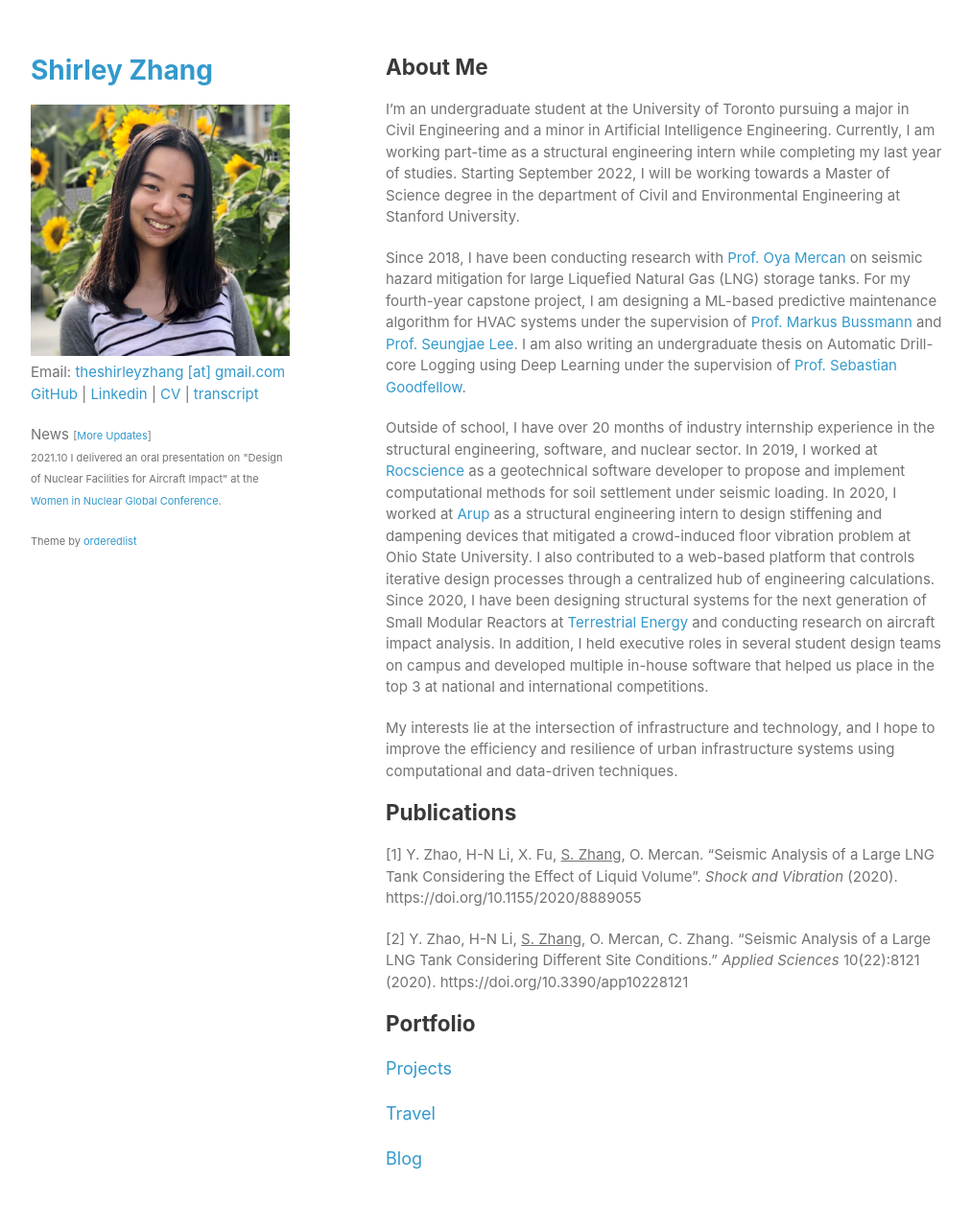
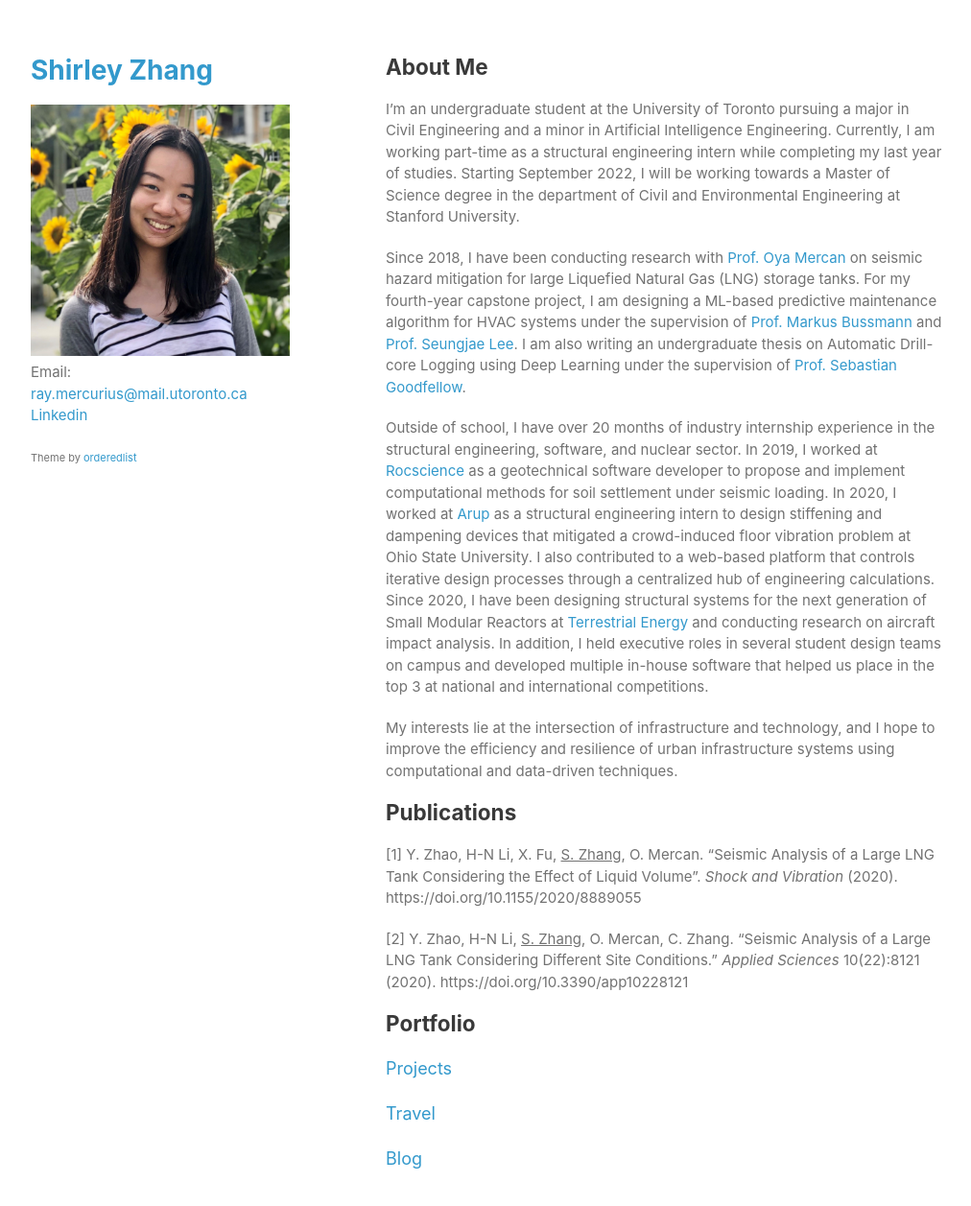
Before and after one commit to Ceudan/Ceudan_Reads.github.io, a Jekyll site: the page built from index.md, in a window 1280 px wide and 1291 px high. Shown: the top 1257 px of the window at 96% size, without its empty margins (133-1145 px from the left). Built offline with Jekyll 4.4.1, drawn with Linux system fonts in a browser that asks for light colours.

Commit message:
Update default.html

```diff
--- a/_layouts/default.html
+++ b/_layouts/default.html
@@ -1,7 +1,7 @@
 <!DOCTYPE html>
 <html lang="{{ site.lang | default: "en-US" }}">
   <head>
-    <title>Shirley Zhang</title>
+    <title>Ray Coden Mercurius</title>
     <meta charset="UTF-8">
     <meta http-equiv="X-UA-Compatible" content="IE=edge">
     <meta name="viewport" content="width=device-width, initial-scale=1">
@@ -20,12 +20,8 @@
           <img src="{{site.logo | relative_url}}" alt="Logo" />
         {% endif %}
 
-        <p>Email: <a href="mailto:theshirleyzhang@gmail.com">theshirleyzhang [at] gmail.com</a><br>
-          <a href="https://github.com/shirleyzhang2">GitHub</a> | <a href="https://www.linkedin.com/in/shirley-shuocheng-zhang/">Linkedin</a> |
-          <a href="/docs/cv/CV_ShirleyZ.pdf">CV</a> | <a href="/docs/cv/Transcript_ShirleyZ.pdf">transcript</a>
-        </p>
-        <p>News <small>[<a href="https://shirleyzhang2.github.io/news.html">More Updates</a>] <br>
-          2021.10  I delivered an oral presentation on "Design of Nuclear Facilities for Aircraft Impact" at the <a href="https://womeninnuclear.com/news-events/events/2021-women-in-nuclear-global-conference/">Women in Nuclear Global Conference</a>.</small>
+        <p>Email: <a href="ray.mercurius@mail.utoronto.ca">ray.mercurius@mail.utoronto.ca</a><br>
+          <a href="https://www.linkedin.com/in/ray-mercurius-75a94b135/">Linkedin</a>
         </p>
 
         <p><small>Theme by <a href="https://github.com/orderedlist">orderedlist</a></small></p>
```
